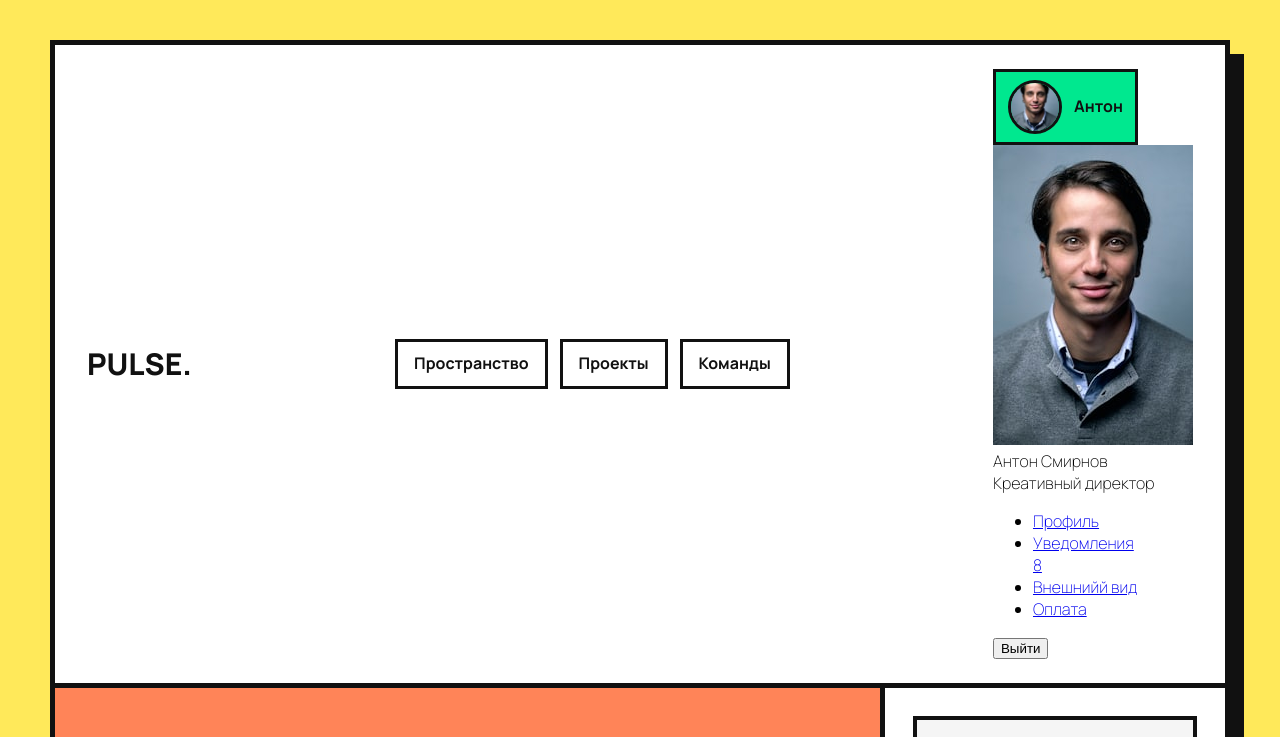
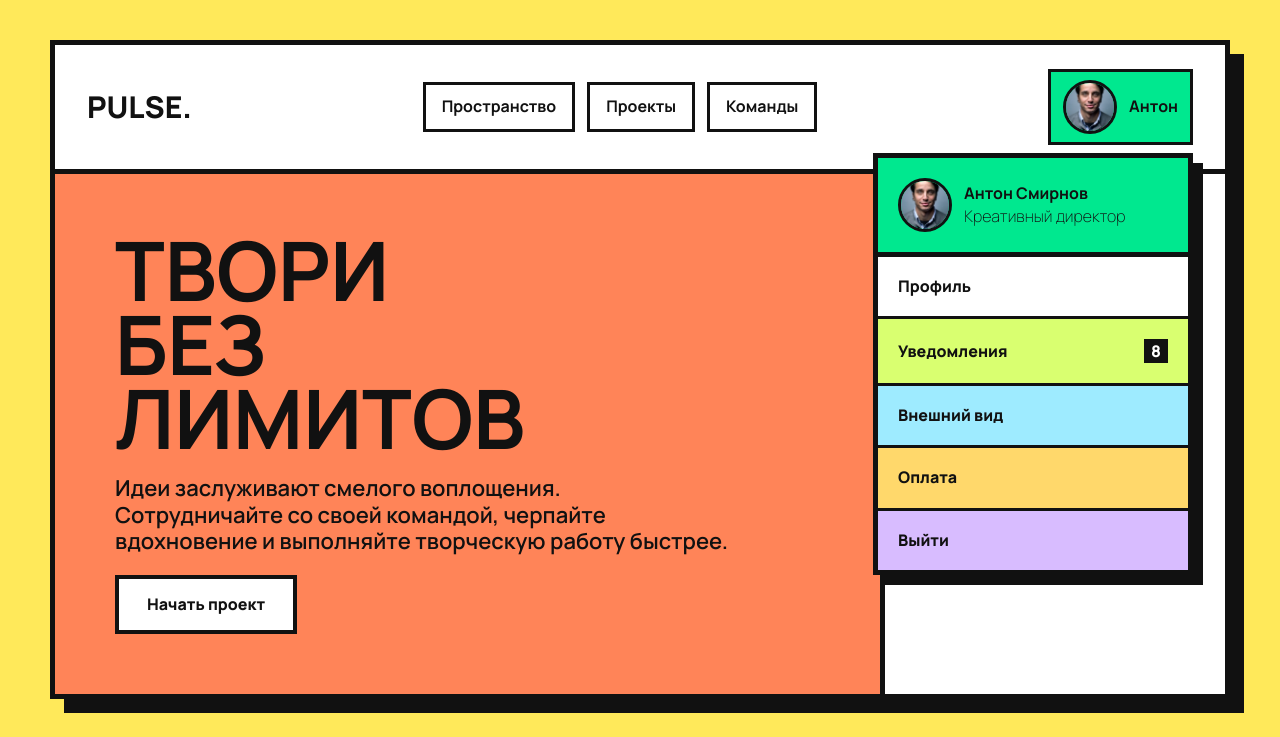
Before and after one commit to deminpavel461-afk/Drop-down-menu, a plain HTML site: page index.html in a window 1280 px wide. Both pictures are taken after a click on the button "Антон". Shown: the top 737 px of the page. Drawn offline with Linux system fonts and the light colour scheme.

Commit message:
завершил задание

```diff
--- a/css/style.css
+++ b/css/style.css
@@ -36,6 +36,7 @@
   background: #ffe95a;
   font-family: "Manrope", sans-serif;
 }
+
 .content {
   border: 5px solid #111;
   margin: 0 auto;
@@ -43,6 +44,7 @@
   box-shadow: 14px 14px 0 0 #111;
   background: #fff;
 }
+
 .header {
   display: flex;
   align-items: center;
@@ -119,6 +121,7 @@
   height: 54px;
   object-fit: cover;
 }
+
 .hero {
   display: flex;
 }
@@ -196,3 +199,139 @@
   font-size: 32px;
   line-height: 120%;
 }
+
+.dropdown {
+  position: absolute;
+  right: 0;
+  top: calc(100% + 8px);
+  z-index: 10;
+  border: 5px solid #111;
+  width: 320px;
+  box-shadow: 10px 10px 0 0 #111;
+  background: #fff;
+  transition: opacity 0.3s, visibility 0.3s;
+  opacity: 0;
+  visibility: hidden;
+}
+
+.dropdown--visible {
+  opacity: 1;
+  visibility: visible;
+}
+
+.dropdown__top {
+  display: flex;
+  align-items: center;
+  gap: 12px;
+  border-bottom: 5px solid #111;
+  padding: 20px;
+  background: #00e88f;
+}
+
+.dropdown__avatar {
+  display: block;
+  border: 3px solid #111;
+  border-radius: 100%;
+  width: 54px;
+  height: 54px;
+  object-fit: cover;
+}
+
+.dropdown__name {
+  margin-bottom: 4px;
+  font-weight: 700;
+  font-size: 16px;
+  line-height: 120%;
+  color: #111;
+}
+
+.dropdown__position {
+  font-weight: 200;
+  font-size: 16px;
+  line-height: 120%;
+  color: #111;
+}
+
+.dropdown__list {
+  margin: 0;
+  padding: 0;
+  list-style: none;
+  display: flex;
+  flex-direction: column;
+}
+
+.dropdown__link {
+  display: flex;
+  align-items: center;
+  border-bottom: 3px solid #111;
+  padding: 20px;
+  font-weight: 800;
+  font-size: 16px;
+  line-height: 120%;
+  text-decoration: none;
+  color: #111;
+  transition: background 0.3s, color 0.3s;
+}
+
+.dropdown__count {
+  display: inline-flex;
+  align-items: center;
+  justify-content: center;
+  margin-left: auto;
+  padding: 2px;
+  min-width: 24px;
+  height: 24px;
+  font-weight: 800;
+  font-size: 16px;
+  line-height: 120%;
+  color: #fff;
+  background: #111;
+  transition: background 0.3s, color 0.3s;
+}
+
+.dropdown__item:first-child .dropdown__link {
+  background: #fff;
+}
+
+.dropdown__item:nth-child(2) .dropdown__link {
+  background: #d9ff70;
+}
+
+.dropdown__item:nth-child(3) .dropdown__link {
+  background: #9eebff;
+}
+
+.dropdown__item:last-child .dropdown__link {
+  background: #ffd86b;
+}
+
+.dropdown__link:hover {
+  color: #fff;
+  background: #111 !important;
+}
+
+.dropdown__link:hover .dropdown__count {
+  color: #111;
+  background: #fff;
+}
+
+.dropdown__logout {
+  display: flex;
+  align-items: center;
+  border: none;
+  padding: 20px;
+  width: 100%;
+  font-family: inherit;
+  font-weight: 800;
+  font-size: 16px;
+  line-height: 120%;
+  color: #111;
+  cursor: pointer;
+  background: #d8bcff;
+  transition: background 0.3s, color 0.3s;
+}
+
+.dropdown__logout:hover {
+  color: #fff;
+  background: #111;
+}
--- a/index.html
+++ b/index.html
@@ -5,6 +5,7 @@
   <meta name="viewport" content="width=device-width, initial-scale=1.0">
   <title>Выпадающее меню</title>
   <link rel="stylesheet" href="css/style.css">
+  <script src="js/script.js" defer></script>
 </head>
 <body>
   <div class="content">
@@ -23,17 +24,18 @@
           </li>
         </ul>
       </nav>
-		<div class="header__ifno">
+      <div class="header__info">
         <button class="header__btn" data-dropdown-btn>
           <img src="img/avatar.png" alt="Антон" class="header__avatar">
           Антон
         </button>
         <div class="dropdown" data-dropdown>
-				<div class="dropdown_top">
-					<img src="img/avatar.png" alt="Антон Смирнов">
+          <div class="dropdown__top">
+            <img src="img/avatar.png" alt="Антон Смирнов" class="dropdown__avatar">
             <div class="dropdown__text">
               <div class="dropdown__name">Антон Смирнов</div>
               <div class="dropdown__position">Креативный директор</div>
+            </div>
           </div>
           <nav class="dropdown__nav">
             <ul class="dropdown__list">
@@ -41,28 +43,38 @@
                 <a href="#" class="dropdown__link" data-dropdown-close>Профиль</a>
               </li>
               <li class="dropdown__item">
-								<a href="#" class="dropdown__link" data-dropdown-close>Уведомления
+                <a href="#" class="dropdown__link" data-dropdown-close>
+                  Уведомления
                   <div class="dropdown__count">8</div>
                 </a>
               </li>
               <li class="dropdown__item">
-								<a href="#" class="dropdown__link" data-dropdown-close>Внешнийй вид</a>
+                <a href="#" class="dropdown__link" data-dropdown-close>
+                  Внешний вид
+                </a>
               </li>
               <li class="dropdown__item">
-								<a href="#" class="dropdown__link" data-dropdown-close>Оплата</a>
+                <a href="#" class="dropdown__link" data-dropdown-close>
+                  Оплата
+                </a>
               </li>
             </ul>
           </nav>
           <button class="dropdown__logout" data-dropdown-close>Выйти</button>
         </div>
       </div>
-		</div>
     </header>
     <main>
       <section class="hero">
         <div class="hero__text">
-				<h1>Твори без лимитов</h1>
-				<p class="hero__descr">Идеи заслуживают смелого воплощения. Сотрудничайте со своей командой, черпайте вдохновение и выполняйте творческую работу быстрее.</p>
+          <h1 class="hero__title">
+            Твори
+            без
+            лимитов
+          </h1>
+          <p class="hero__descr">
+            Идеи заслуживают смелого воплощения. Сотрудничайте со своей командой, черпайте вдохновение и выполняйте творческую работу быстрее.
+          </p>
           <a href="#" class="hero__link">Начать проект</a>
         </div>
         <div class="hero__items">
@@ -70,19 +82,19 @@
             <div class="hero__digit">
               52
             </div>
-					Активных задач
+            Активных задачи
           </div>
           <div class="hero__item">
             <div class="hero__digit">
               18
             </div>
-					Членов команды
+            Членов команды онлайн
           </div>
           <div class="hero__item">
             <div class="hero__digit">
               92%
             </div>
-					Еженедельных целей закрытое
+            Еженедельных целей закрыто
           </div>
         </div>
       </section>
--- a/js/script.js
+++ b/js/script.js
@@ -0,0 +1,15 @@
+const btn = document.querySelector('[data-dropdown-btn]');
+const dropdown = document.querySelector('[data-dropdown]');
+
+if (btn && dropdown) {
+  btn.addEventListener('click', (e) => {
+    e.stopPropagation();
+    dropdown.classList.toggle('dropdown--visible');
+  });
+
+  document.addEventListener('click', (e) => {
+    if (e.target.closest('[data-dropdown-close]') || (!dropdown.contains(e.target) && e.target !== btn)) {
+      dropdown.classList.remove('dropdown--visible');
+    }
+  });
+}
```
Lines whose indentation alone changed are shown as unchanged.
